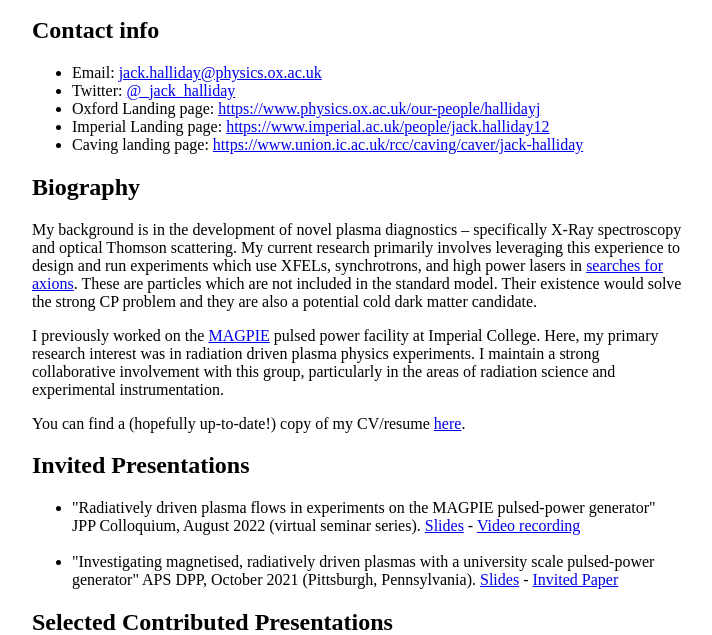
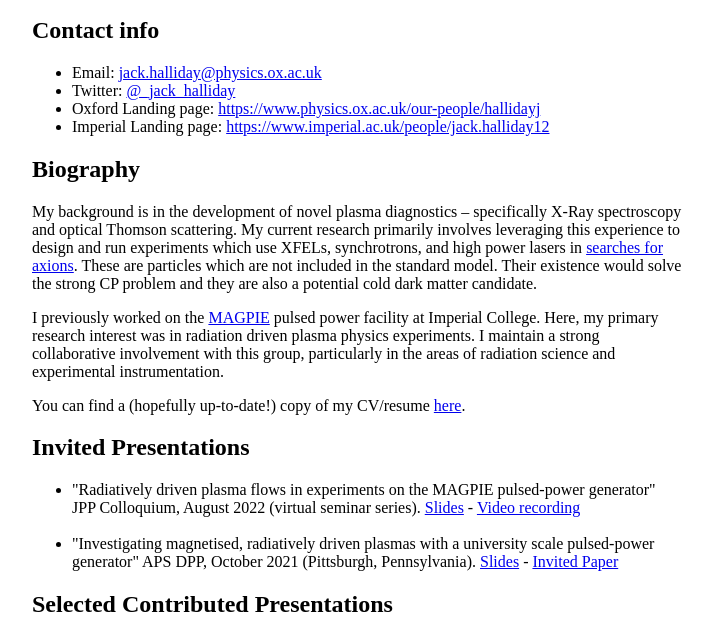
Before and after one commit to jackHalliday/jackHalliday.github.io, a plain HTML site: page index.htm in a window 1280 px wide. Shown: the part 101-736 px from the top of the page, without its empty margins (283-995 px from the left). Drawn offline with Linux system fonts and the light colour scheme.

Commit message:
Update index.htm

```diff
--- a/index.htm
+++ b/index.htm
@@ -24,7 +24,6 @@
             <li>Twitter: <a href="https://twitter.com/_Jack_Halliday">@_jack_halliday</a> </li>
             <li>Oxford Landing page: <a href=https://www.physics.ox.ac.uk/our-people/hallidayj>https://www.physics.ox.ac.uk/our-people/hallidayj</a></li>
 	    <li>Imperial Landing page: <a href=https://www.imperial.ac.uk/people/jack.halliday12>https://www.imperial.ac.uk/people/jack.halliday12</a></li>
-            <li>Caving landing page: <a href=https://www.union.ic.ac.uk/rcc/caving/caver/jack-halliday>https://www.union.ic.ac.uk/rcc/caving/caver/jack-halliday</a></li>
         </ul>
 
         <h2>Biography</h2>
```
